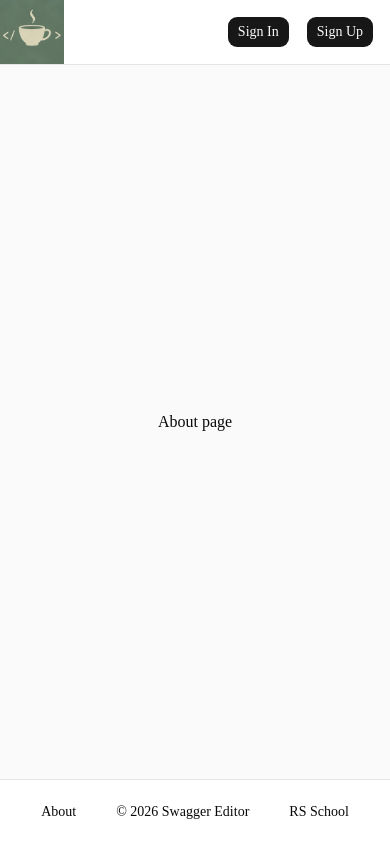
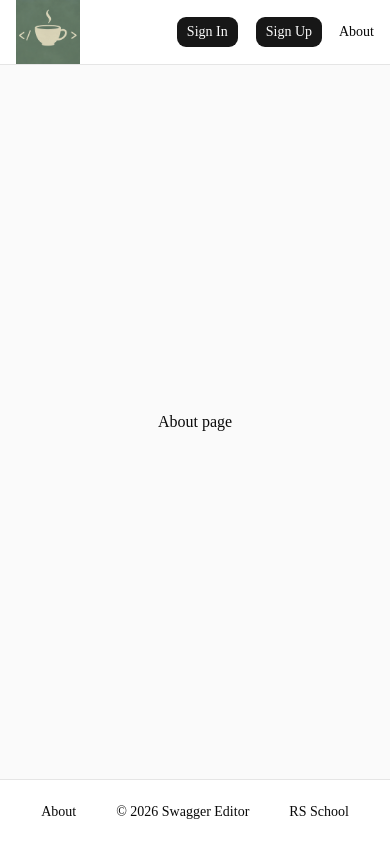
Before and after one commit to DenHelloWorld/swagger-editor-app, a Next.js app: page /about in a window 390 px wide. Built offline with nearby package versions, Linux system fonts and the light colour scheme.

Commit message:
style: correct container styles

```diff
--- a/src/components/layout/Footer.tsx
+++ b/src/components/layout/Footer.tsx
@@ -3,7 +3,7 @@ import Link from 'next/link';
 export default function Footer() {
   return (
     <footer className="bg-background/95 supports-[backdrop-filter]:bg-background/60 w-full border-t backdrop-blur">
-      <div className="container flex h-16 items-center justify-center gap-10">
+      <div className="flex h-16 items-center justify-center gap-10">
         <Link href="/about" className="text-sm font-medium hover:underline">
           About
         </Link>
--- a/src/components/layout/Header.tsx
+++ b/src/components/layout/Header.tsx
@@ -9,7 +9,7 @@ export default function Header() {
   const { isAuthenticated, signIn, signUp, signOut } = useAuth();
   return (
     <header className="bg-background/95 supports-[backdrop-filter]:bg-background/60 w-full border-b backdrop-blur">
-      <div className="container flex h-16 items-center justify-between">
+      <div className="mx-4 flex h-16 items-center justify-between">
         <Link
           href="/"
           className="flex items-center space-x-2 text-xl font-bold"
@@ -44,7 +44,7 @@ export default function Header() {
 
           <Link
             href="/about"
-            className="hidden text-sm font-medium hover:underline sm:block"
+            className="text-sm font-medium hover:underline sm:block"
           >
             About
           </Link>
```
